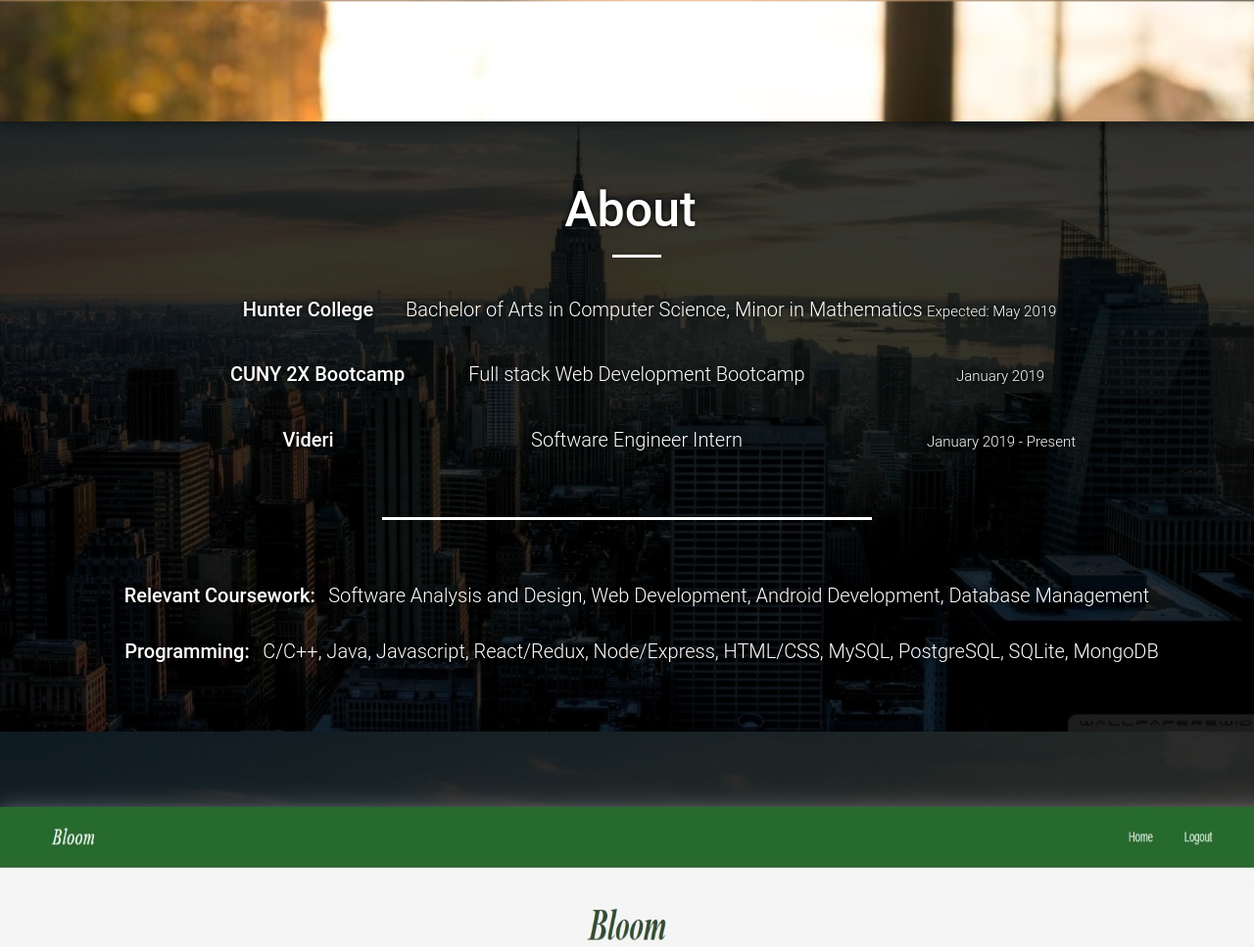
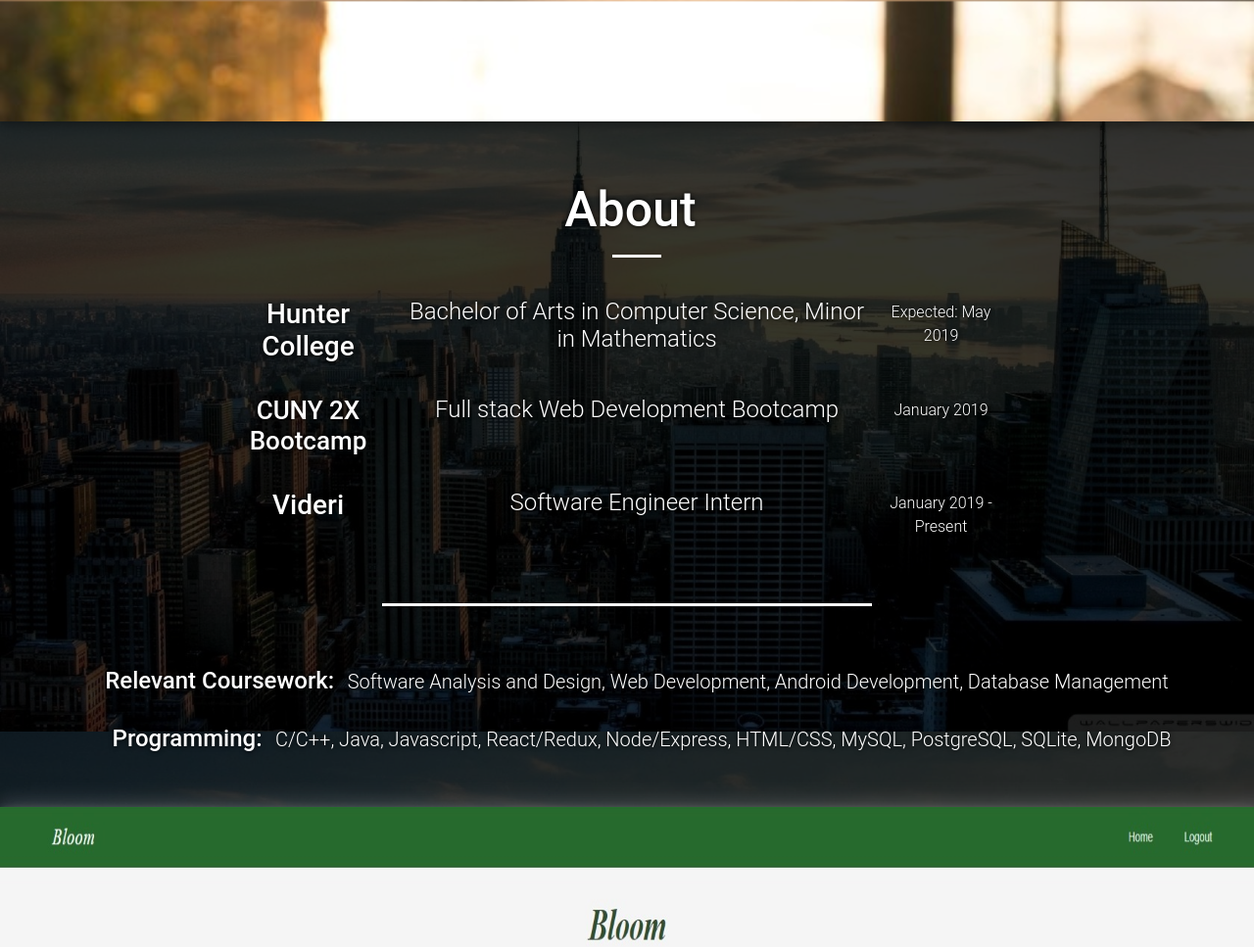
Before and after one commit to kahhauyap/Portfolio, a plain HTML site: page index.html in a window 1280 px wide. Shown: the part 853-1820 px from the top of the page at 98% size. Drawn offline with nearby package versions, Linux system fonts and the light colour scheme.

Commit message:
Updated UI for smaller screens.

```diff
--- a/index.css
+++ b/index.css
@@ -113,26 +113,6 @@ hr {
   text-align: center;
 }
 
- /* Laptops */
-@media only screen and (min-width: 1140px) {
-
-  #about h3, #about h4 {
-    font-size: 20px !important;
-  }
-  #about p {
-    font-size: 15px !important;
-  }
-  .row {
-    white-space: nowrap;
-    overflow: hidden;
-  }
-  .column-right {
-    padding-left: 50px !important;
-  }
-  #bootcamp-date {
-      padding-left: 30px !important;
-    }
-}
 
 .overlay {
   background:rgba(0, 0, 0, 0.8);
@@ -435,5 +415,4 @@ background: linear-gradient(0deg, rgba(255,255,255,1) 0%, rgba(0,0,0,1) 81%);
     #programming {
       padding-left: 9px;
     }
-
 }
```
